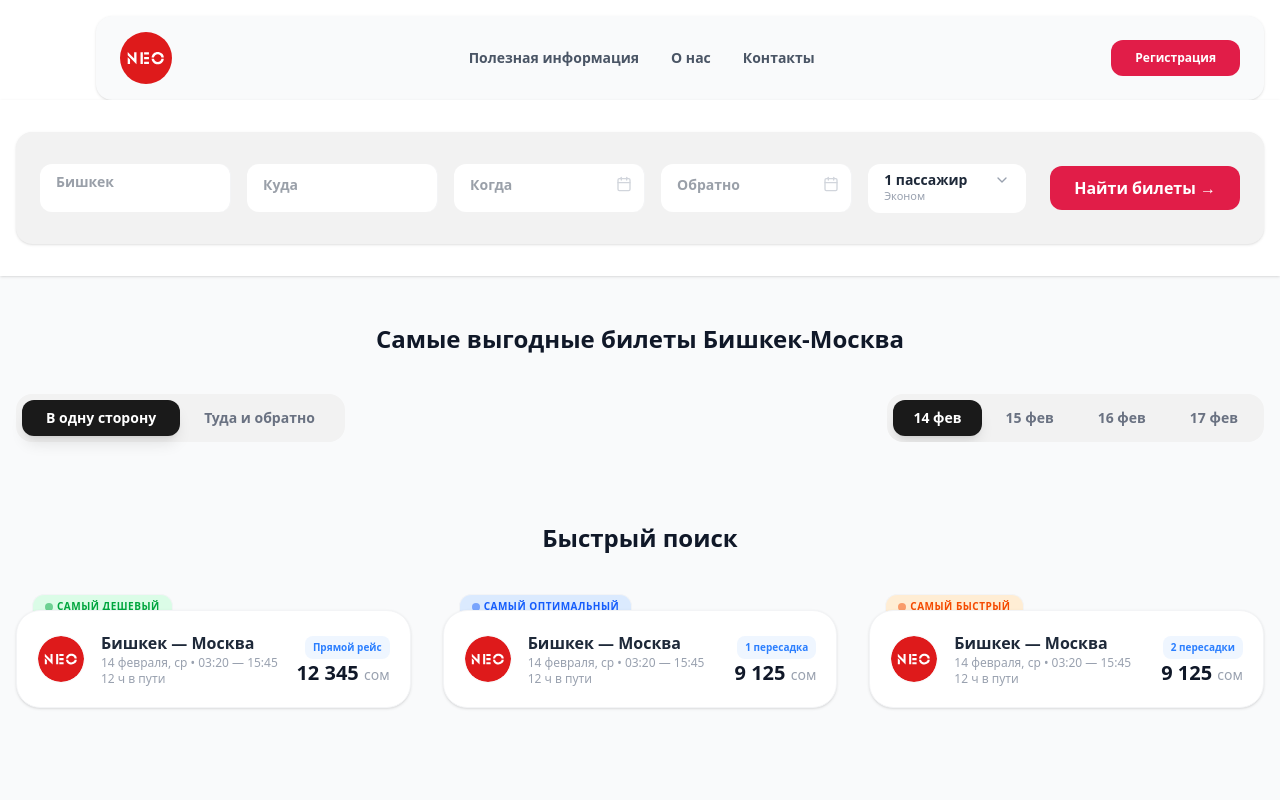
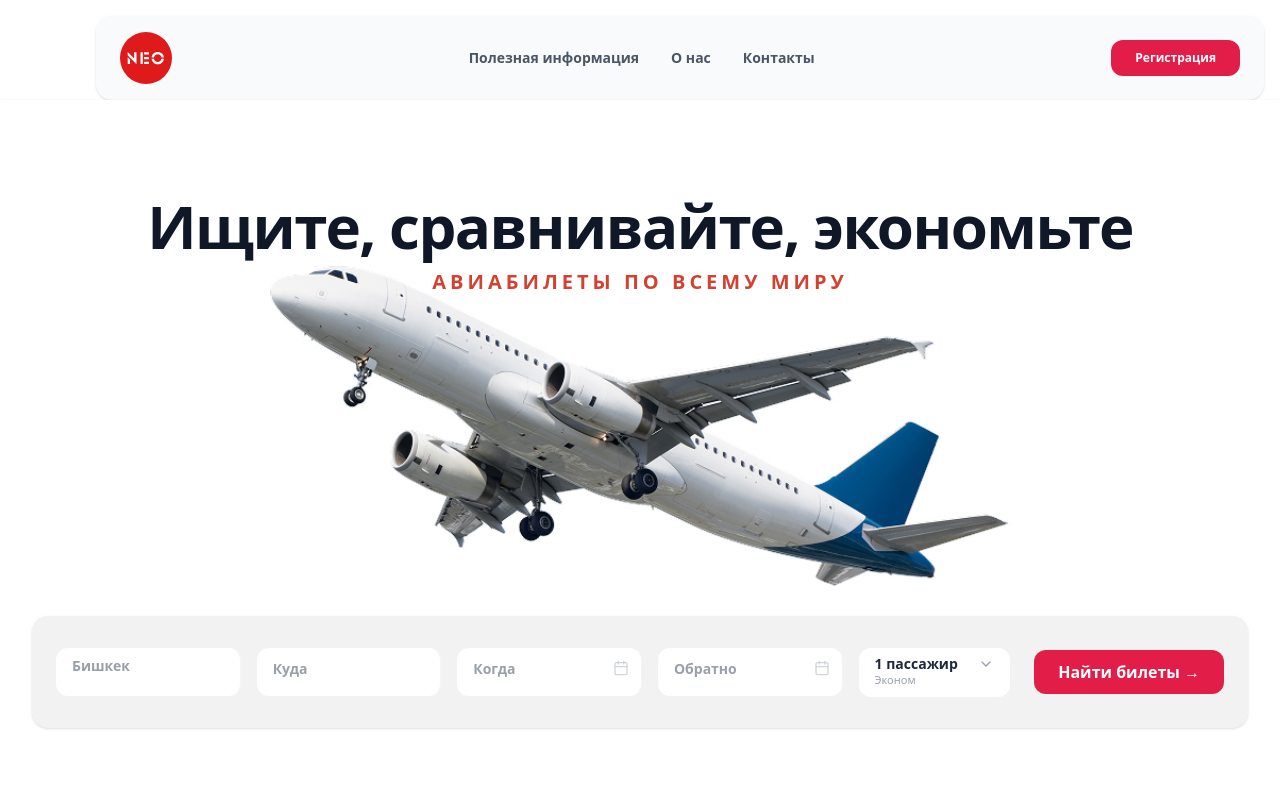
Before and after one commit to ermatovrasul/neo-travel, a Next.js app: page /ticket in a window 1280 px wide. Shown: the top 800 px of the page. Built offline with nearby package versions, Linux system fonts and the light colour scheme.

Commit message:
fixed style

```diff
--- a/src/app/ticket/page.tsx
+++ b/src/app/ticket/page.tsx
@@ -1,9 +1,9 @@
 "use client";
 
 import { useState } from 'react';
-import SearchBar from "@/components/ticket/SearchBar";
 import { TicketFilters } from "@/components/ticket/TicketFilters";
 import { QuickSearch } from "@/components/ticket/QuickSearch";
+import Section from '@/components/ui/Section';
 
 export default function TicketPage() {
   const [direction, setDirection] = useState<'one-way' | 'round-trip'>('one-way');
@@ -12,7 +12,7 @@ export default function TicketPage() {
     <main className="min-h-screen bg-[#F9FAFB] pb-20">
       <div className="bg-white py-8 shadow-sm">
         <div className="max-w-7xl mx-auto px-4">
-          <SearchBar />
+          <Section />
         </div>
       </div>
       <TicketFilters
```
